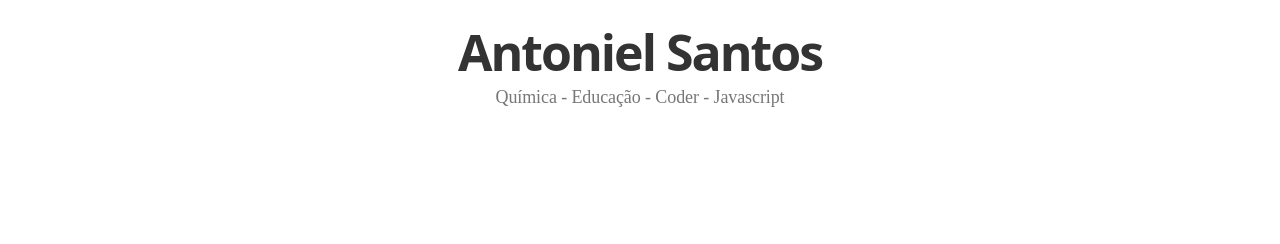
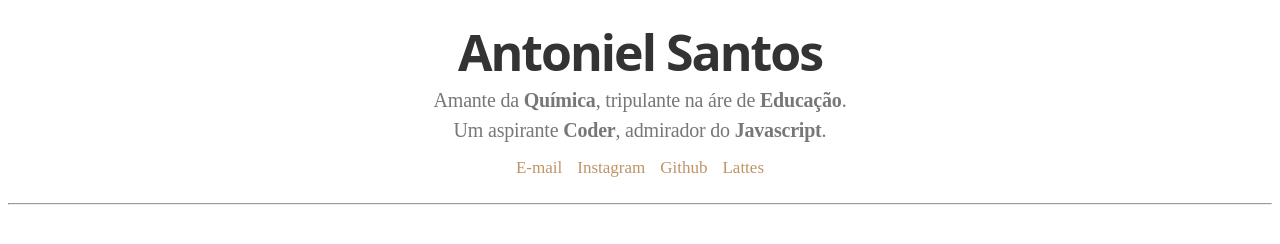
Before and after one commit to antdcriativo/site-pessoal, a plain HTML site: page index.html in a window 1280 px wide. Shown: the part 336-580 px from the top of the page. Drawn offline with Linux system fonts and the light colour scheme.

Commit message:
Modificação do custom e acréscimo do hero-description

```diff
--- a/index.html
+++ b/index.html
@@ -8,7 +8,15 @@
 	<center><img src="https://raw.githubusercontent.com/tonipsantos/site-pessoal/master/imagens/lab.jpg" title="Antoniel Santos"/>
 	<h1>Antoniel Santos</h1>
 	<div class="hero-description">
-		Química - Educação - Coder - Javascript<br>
+		Amante da <strong>Química</strong>, tripulante na áre de <strong>Educação</strong>.<br>
+		Um aspirante <strong>Coder</strong>, admirador do <strong>Javascript</strong>.<br>
 	</div>
+	<div class="hero-links">
+		<a href="antoniel@gmail.com">E-mail</a>
+		<a href="https://instagram.com/tonipsantos">Instagram</a>
+		<a href="https://github.com/tonipsantos">Github</a>
+		<a href="https://lattes.cnpq.br/6133987357968681">Lattes</a>
+	</div></center>
+	<hr class="divider">
 </body>
 </html>
--- a/styles/custom.css
+++ b/styles/custom.css
@@ -4,20 +4,20 @@
 
 body {
   font-family: "Merriweather", serif;
-  font-size: 18px;
+  font-size: 20px;
   font-weight: 400;
+}
+
+a,
+a:link,
+a:visited {
+	text-decoration: none;
+	color: #BE9466;
 }
 
 h1 {
   font-family: "Open Sans", sans-serif;
   font-weight: 700;
-}
-
-.hero-description {
-  color: #777;
-  letter-spacing: -0.1px;
-  line-height: 25px;
-  margin: 0 0 10px 0;
 }
 
 h1 {
@@ -27,7 +27,6 @@ h1 {
   margin: 0 0 8px 0;
   color: #333;
 }
-
 
 img{
   background-color: #ddd;
@@ -40,3 +39,20 @@ img{
   overflow: hidden;
   position: relative;
 }
+
+.hero-description {
+  color: #777;
+  letter-spacing: -0.2px;
+  line-height: 30px;
+  margin: 0 0 10px 0;
+}
+
+.hero-links a {
+	display: inline-block;
+	font-size: 17px;
+	margin: 0 5px;
+}
+
+.divider {
+	margin: 25px auto 20px auto;
+}
```
